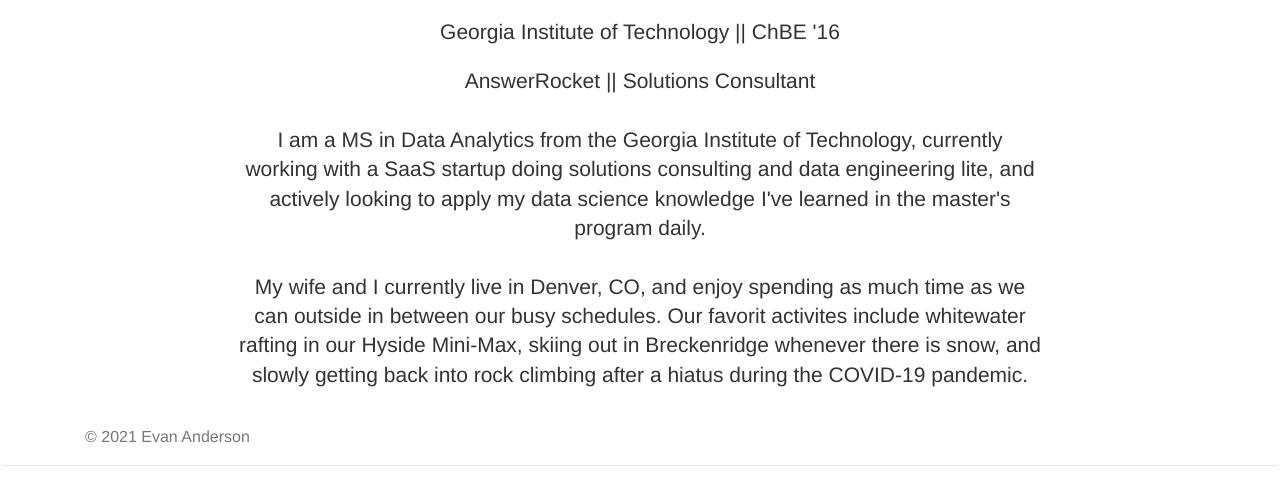
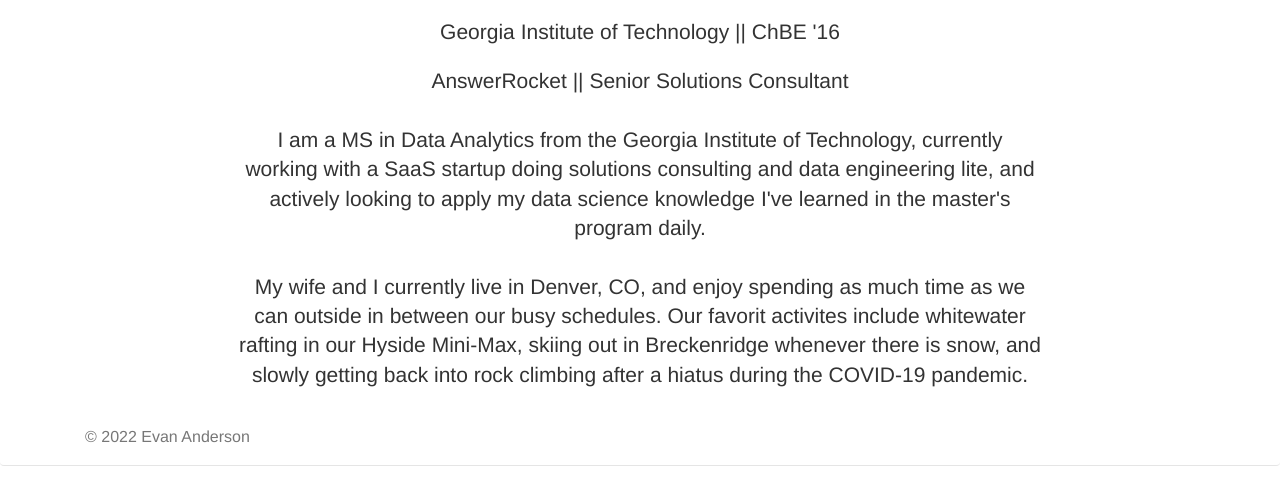
Before and after one commit to evananderson2011/evananderson2011.github.io, a plain HTML site: page about.html in a window 1280 px wide. Shown: the part 226-726 px from the top of the page. Drawn offline with nearby package versions, Linux system fonts and the light colour scheme.

Commit message:
Update about.html

```diff
--- a/about.html
+++ b/about.html
@@ -65,7 +65,7 @@
             <br>
             <p class="lead">Georgia Institute of Technology || ChBE '16
             <br>
-            <p class="lead">AnswerRocket || Solutions Consultant
+            <p class="lead">AnswerRocket || Senior Solutions Consultant
             <br>
             <br>I am a MS in Data Analytics from the Georgia Institute of Technology, currently working with a SaaS startup doing solutions consulting and data engineering lite, and actively looking to apply my data science knowledge I've learned in the master's program daily.
               <br>
@@ -76,7 +76,7 @@
 
   <div class="navbar navbar-default navbar-bottom">
     <div class="container">
-      <p class="navbar-text pull-left">&copy; 2021 Evan Anderson</p>
+      <p class="navbar-text pull-left">&copy; 2022 Evan Anderson</p>
     </div>
   </div>
     <!-- Bootstrap core JavaScript
```
